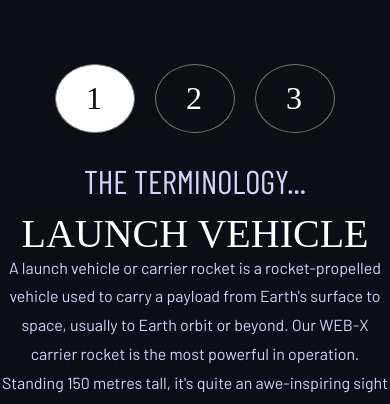
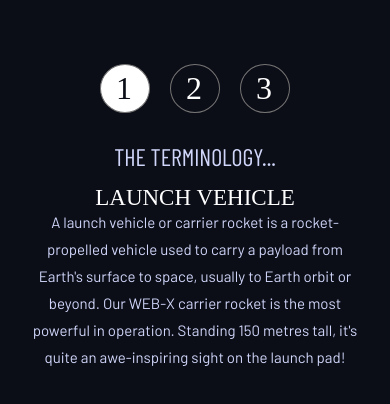
Before and after one commit to toramanarda/space-tourism, a React (Create React App) app: page /technology in a window 390 px wide. Shown: the part 470-874 px from the top of the page. Built offline with nearby package versions, Linux system fonts and the light colour scheme; the HTML template or start-up script is replaced by a standard one; a web font is replaced by a local one.

Commit message:
technology responsive hatalari mobil cozuldu. Genel tum mobil responsivini kapsayan background sorunu cozuldu.

```diff
--- a/src/style/common.css
+++ b/src/style/common.css
@@ -155,13 +155,42 @@
 
 @media (max-width: 599px) {
 
+    #background {
+        position: fixed;
+        /* sayfayla kaymaz, hep arka planda kalır */
+        top: 0;
+        left: 0;
+        width: 100%;
+        height: 100vh;
+        /* ekran boyu */
+        background-size: cover;
+        /* ekranı doldur */
+        background-position: center;
+        background-repeat: no-repeat;
+        z-index: -1;
+    }
+
     /* Homepage Start */
 
     .homepage {
         .home-text p {
             margin: 0 auto 119px;
-            font-size: 10px;
+            font-size: 15px;
         }
+    }
+
+    .home-text {
+        h1 {
+            font-size: 80px;
+        }
+
+        #heading {
+            font-size: 17px;
+        }
+    }
+
+    .explore-btn {
+        padding: 50px 15px;
     }
 
     /* Homepage End */
@@ -209,7 +238,33 @@
         margin-top: -530px;
     }
 
+    .crew img {
+        padding-bottom: 30px;
+    }
+
     /* Crew End */
+
+    /* Technology Start */
+
+    .pagination-tech span {
+        padding: 5px 15px;
+    }
+
+    .technology-text {
+        p {
+            padding-inline: 24px;
+            font-size: 15px;
+            padding-bottom: 48px;
+        }
+
+        h3 {
+            font-size: 23px;
+        }
+    }
+
+    .technology-text span {
+        font-size: 24px;
+    }
 
 }
 
```
